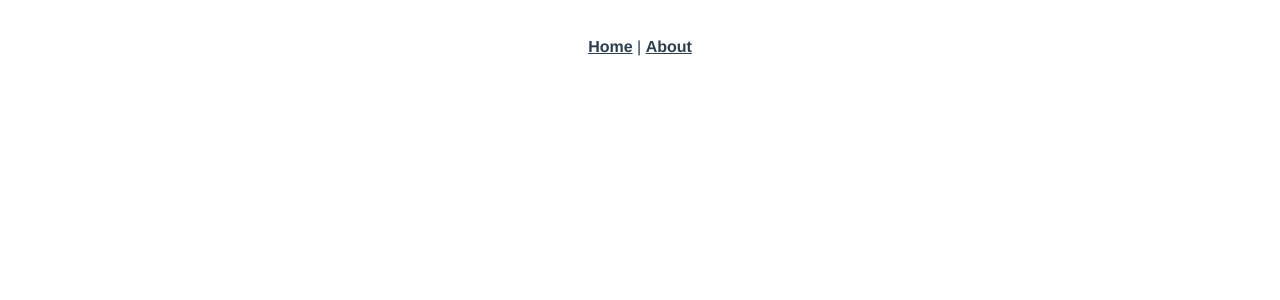
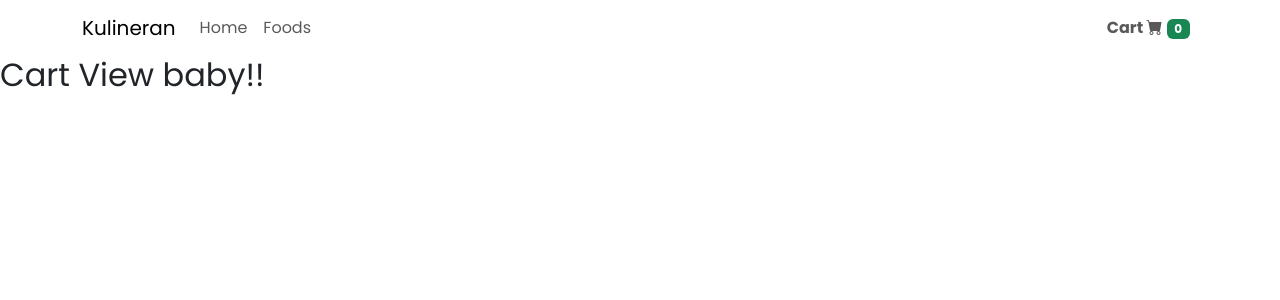
Before and after one commit to dhaniarfebrin/kulineran, a Vue app: page /#/cart in a window 1280 px wide. Before the commit this address had no page. Shown: the top 300 px of the page. Built offline with nearby package versions, Linux system fonts and the light colour scheme.

Commit message:
view: hero component

```diff
--- a/package.json
+++ b/package.json
@@ -9,7 +9,8 @@
   },
   "dependencies": {
     "axios": "^1.4.0",
-    "bootstrap-vue": "^2.23.1",
+    "bootstrap": "^5.3.0",
+    "bootstrap-icons": "^1.10.5",
     "core-js": "^3.8.3",
     "vue": "^3.2.13",
     "vue-router": "^4.0.3",
--- a/src/App.vue
+++ b/src/App.vue
@@ -1,30 +1,3 @@
 <template>
-  <nav>
-    <router-link to="/">Home</router-link> |
-    <router-link to="/about">About</router-link>
-  </nav>
   <router-view/>
 </template>
-
-<style>
-#app {
-  font-family: Avenir, Helvetica, Arial, sans-serif;
-  -webkit-font-smoothing: antialiased;
-  -moz-osx-font-smoothing: grayscale;
-  text-align: center;
-  color: #2c3e50;
-}
-
-nav {
-  padding: 30px;
-}
-
-nav a {
-  font-weight: bold;
-  color: #2c3e50;
-}
-
-nav a.router-link-exact-active {
-  color: #42b983;
-}
-</style>
--- /dev/null
+++ b/src/assets/css/main.css
@@ -0,0 +1,13 @@
+@import url('https://fonts.googleapis.com/css2?family=Poppins:wght@300;400;700&display=swap');
+
+#app {
+    font-family: 'Poppins', sans-serif;
+}
+
+.router-link-exact-active {
+    font-weight: bold;
+}
+
+div.hero img {
+    width: 70%;
+}
--- /dev/null
+++ b/src/components/HeroComponent.vue
@@ -0,0 +1,24 @@
+<script>
+export default {
+    name: 'HeroComponent'
+}
+</script>
+
+<template>
+    <div class="row hero mt-5">
+        <div class="col">
+            <div class="d-flex h-100">
+                <div class="justify-content-center align-self-center">
+                    <h2><strong>Delicious Food Menu,</strong><br> In Your Gadget</h2>
+                    <p class="text-secondary fs-6">Ayo segera pilih dan pesan makanan favorit anda.</p>
+                    <router-link class="btn btn-lg btn-success rounded-pill mt-4 px-4" to="/foods"><i class="bi-arrow-right"></i> Pesan</router-link>
+                </div>
+            </div>
+        </div>
+        <div class="col">
+            <div class="d-flex w-100 justify-content-center">
+                <img src="@/assets/img/hero.svg" alt="">
+            </div>
+        </div>
+    </div>
+</template>
--- /dev/null
+++ b/src/components/NavbarComponent.vue
@@ -0,0 +1,36 @@
+<script>
+export default {
+    name: "NavbarComponent"
+}
+</script>
+
+<template>
+    <nav class="navbar navbar-expand-lg bg-transparent">
+        <div class="container">
+            <a class="navbar-brand" href="#">Kulineran</a>
+            <button class="navbar-toggler" type="button" data-bs-toggle="collapse" data-bs-target="#navbarSupportedContent"
+                aria-controls="navbarSupportedContent" aria-expanded="false" aria-label="Toggle navigation">
+                <span class="navbar-toggler-icon"></span>
+            </button>
+            <div class="collapse navbar-collapse" id="navbarSupportedContent">
+                <ul class="navbar-nav me-auto mb-2 mb-lg-0">
+                    <li class="nav-item">
+                        <router-link class="nav-link" to="/">Home</router-link>
+                    </li>
+                    <li class="nav-item">
+                        <router-link class="nav-link" to="/foods">Foods</router-link>
+                    </li>
+                </ul>
+                <ul class="navbar-nav ms-auto mb-2 mb-lg-0">
+                    <li class="nav-item">
+                        <router-link class="nav-link" to="/cart">
+                            Cart
+                            <i class="bi-cart-fill"></i>
+                            <span class="badge bg-success ms-1">0</span>
+                        </router-link>
+                    </li>
+                </ul>
+            </div>
+        </div>
+    </nav>
+</template>
--- a/src/main.js
+++ b/src/main.js
@@ -2,4 +2,8 @@ import { createApp } from 'vue'
 import App from './App.vue'
 import router from './router'
 
+import 'bootstrap/dist/css/bootstrap.css'
+import 'bootstrap-icons/font/bootstrap-icons.min.css'
+import './assets/css/main.css'
+
 createApp(App).use(router).mount('#app')
--- a/src/router/index.js
+++ b/src/router/index.js
@@ -1,11 +1,23 @@
 import { createRouter, createWebHashHistory } from 'vue-router'
 import HomeView from '../views/HomeView.vue'
+import FoodsView from '../views/FoodsView.vue'
+import CartView from '../views/CartView.vue'
 
 const routes = [
   {
     path: '/',
     name: 'home',
     component: HomeView
+  },
+  {
+    path: '/foods',
+    name: 'foods',
+    component: FoodsView
+  },
+  {
+    path: '/cart',
+    name: 'cart',
+    component: CartView
   },
   {
     path: '/about',
--- /dev/null
+++ b/src/views/CartView.vue
@@ -0,0 +1,10 @@
+<script setup>
+    import NavbarComponent from '@/components/NavbarComponent.vue';
+</script>
+
+<template>
+    <div>
+        <NavbarComponent />
+        <h2>Cart View baby!!</h2>
+    </div>
+</template>
--- /dev/null
+++ b/src/views/FoodsView.vue
@@ -0,0 +1,13 @@
+<script setup>
+import NavbarComponent from '@/components/NavbarComponent.vue';
+</script>
+
+<template lang="">
+    <div>
+        <NavbarComponent />
+        <h2>Ini halaman foods</h2>
+    </div>
+</template>
+<style lang="">
+
+</style>
--- a/src/views/HomeView.vue
+++ b/src/views/HomeView.vue
@@ -1,18 +1,13 @@
+<script setup>
+import NavbarComponent from '@/components/NavbarComponent.vue';
+import HeroComponent from '@/components/HeroComponent.vue';
+</script>
+
 <template>
-  <div class="home">
-    <img alt="Vue logo" src="../assets/logo.png">
-    <HelloWorld msg="Welcome to Your Vue.js App"/>
+  <div>
+    <NavbarComponent />
+    <div class="container">
+      <HeroComponent />
+    </div>
   </div>
 </template>
-
-<script>
-// @ is an alias to /src
-import HelloWorld from '@/components/HelloWorld.vue'
-
-export default {
-  name: 'HomeView',
-  components: {
-    HelloWorld
-  }
-}
-</script>
```
Also changed, not shown: src/assets/img/hero.svg (added), 1 other file (tests, documents, lock files or other folders).
